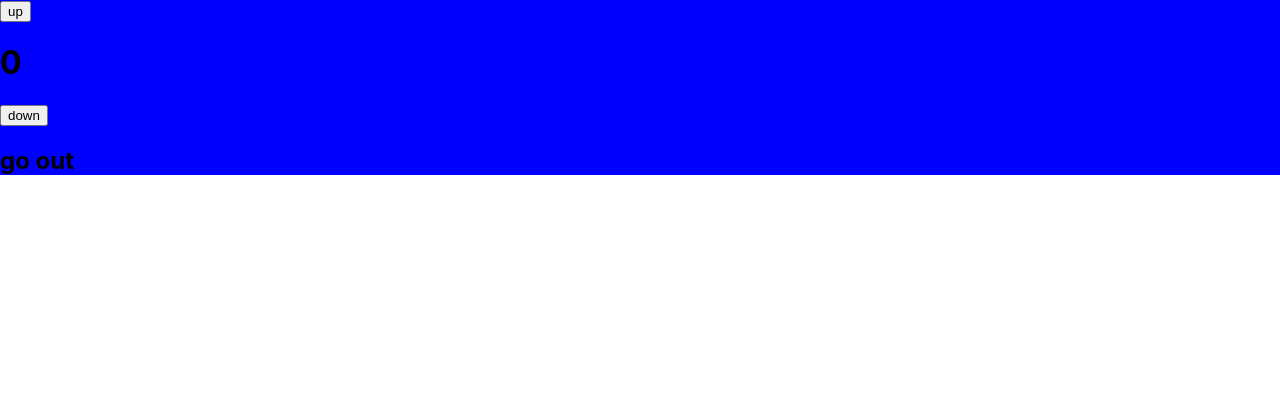
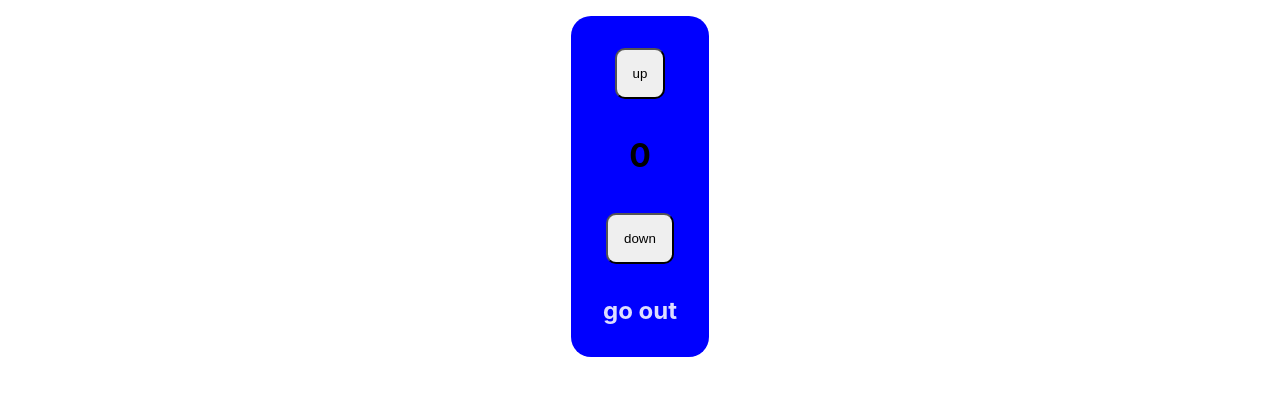
Before and after one commit to hossein-ansari/practice, a React (Create React App) app: page / in a window 1280 px wide. Shown: the top 396 px of the page. Built offline with nearby package versions, Linux system fonts and the light colour scheme.

Commit message:
add a litle bit css

```diff
--- a/src/App.css
+++ b/src/App.css
@@ -18,6 +18,27 @@
 }
 #red{
   background-color: red;
+
+}
+h2{
+  margin: 1rem;
+  color:#ddf;
+
+
+}
+div{
+  display: flex;
+  flex-direction: column;
+  align-items: center;
+  padding: 1rem;
+  border-radius: 20px;
+  justify-content: center;
+}
+button{
+ margin: 1rem;
+ padding: 1rem;
+ border-radius: 10px;
+
 
 }
 .App-header {
```
